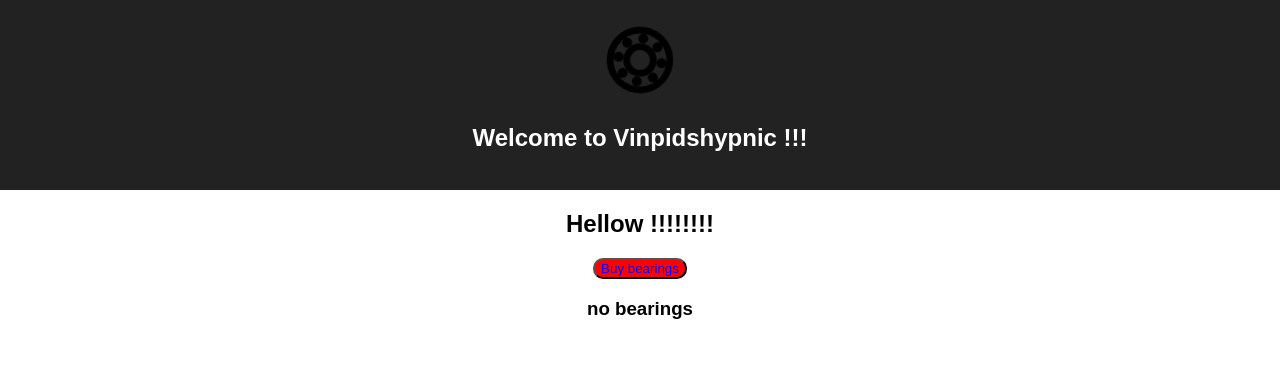
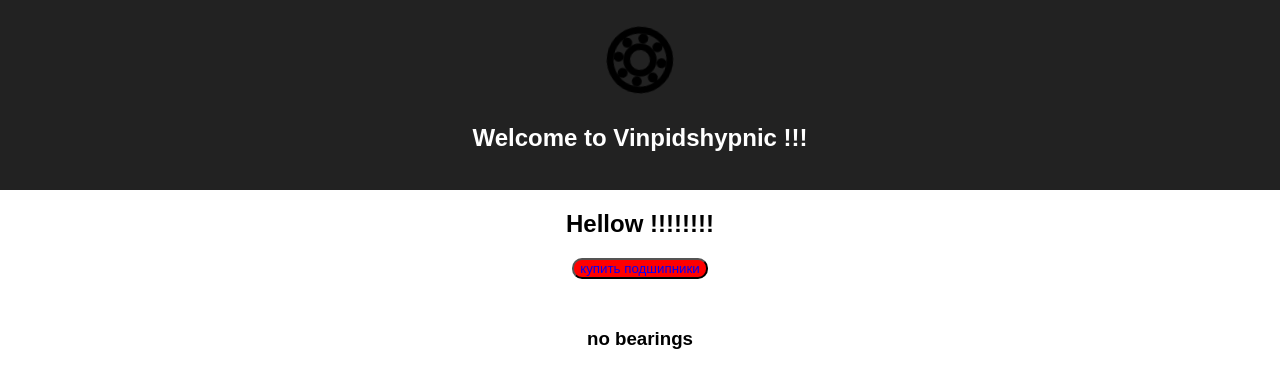
Before and after one commit to Olegche1977/dovinpidsh, a React (Create React App) app: page / in a window 1280 px wide. Shown: the top 388 px of the page. Built offline with nearby package versions, Linux system fonts and the light colour scheme.

Commit message:
nineth commit

```diff
--- a/package.json
+++ b/package.json
@@ -3,11 +3,11 @@
   "version": "0.1.0",
   "private": true,
   "dependencies": {
+    "core-js": "^3.32.2",
     "react": "^18.2.0",
     "react-dom": "^18.2.0",
     "react-scripts": "0.9.5"
   },
-  "devDependencies": {},
   "scripts": {
     "start": "react-scripts start",
     "build": "react-scripts build",
--- a/src/App.css
+++ b/src/App.css
@@ -32,3 +32,21 @@
   width: 100px;
 
 }
+.container {
+  margin-top: 30px;
+  display: flex;
+  flex-direction: row;
+  justify-content: center;
+  gap: 20px;
+
+}
+.cartBearing {
+  display:flex;
+  flex-direction: column;
+  box-shadow: 10px 5px 5px grey;
+}
+.bearingBuyButton :hover {
+  cursor: pointer;
+  background-color: gray;
+  box-shadow: 10px 5px 5px lightgray;
+}
--- a/src/button.js
+++ b/src/button.js
@@ -5,7 +5,7 @@ function Button(){
 
 const [stateBearings, setStateBearings] = useState(0);
 const image = "./bearing_1.jpg";
-const arr = [1,1,1];
+const arr = [1,1,1,1,1,1,1,1];
 
 function buttonClick(){
     console.log('click');
@@ -20,9 +20,15 @@ function buttonClick(){
 
 }
     return <div>
-        <button className="button1" onClick={()=> buttonClick()}>Buy bearings</button>
-        {stateBearings? arr.map(elem => <img src={image} className="bearing_image" alt="bearing1" />):<h3>no bearings</h3>}
-
+        <button className="button1" onClick={()=> buttonClick()}>купить подшипники</button>
+        <div className="container">
+        {stateBearings? arr.map(elem =>
+        <div className="cartBearing">
+            <img src={image} className="bearing_image" alt="bearing1" />
+            <button className="bearingBuyButton">купить</button>
+        </div>)
+        :<h3>no bearings</h3>}
+        </div>
     </div>
 }
 
```
Also changed, not shown: 1 other file (tests, documents, lock files or other folders).
